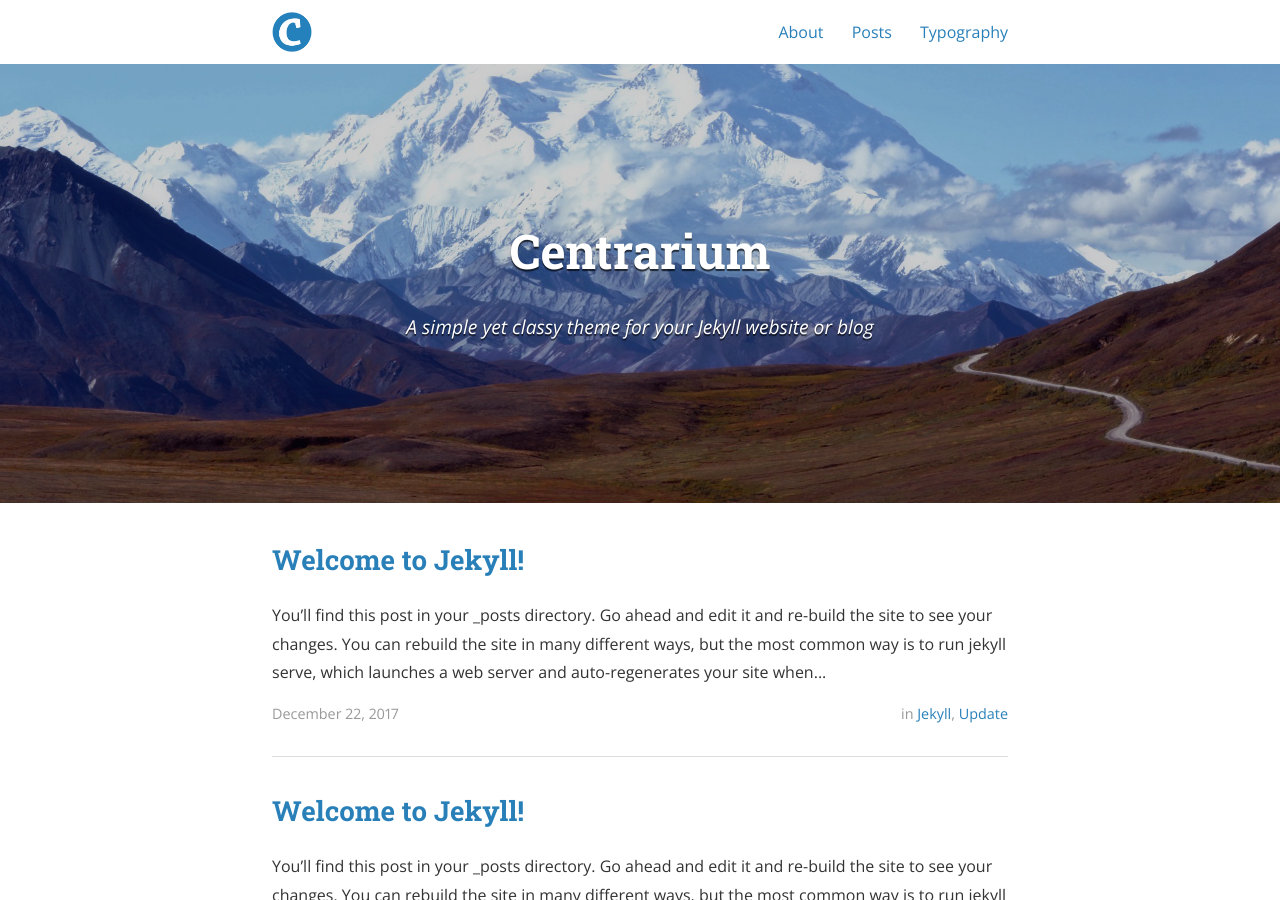
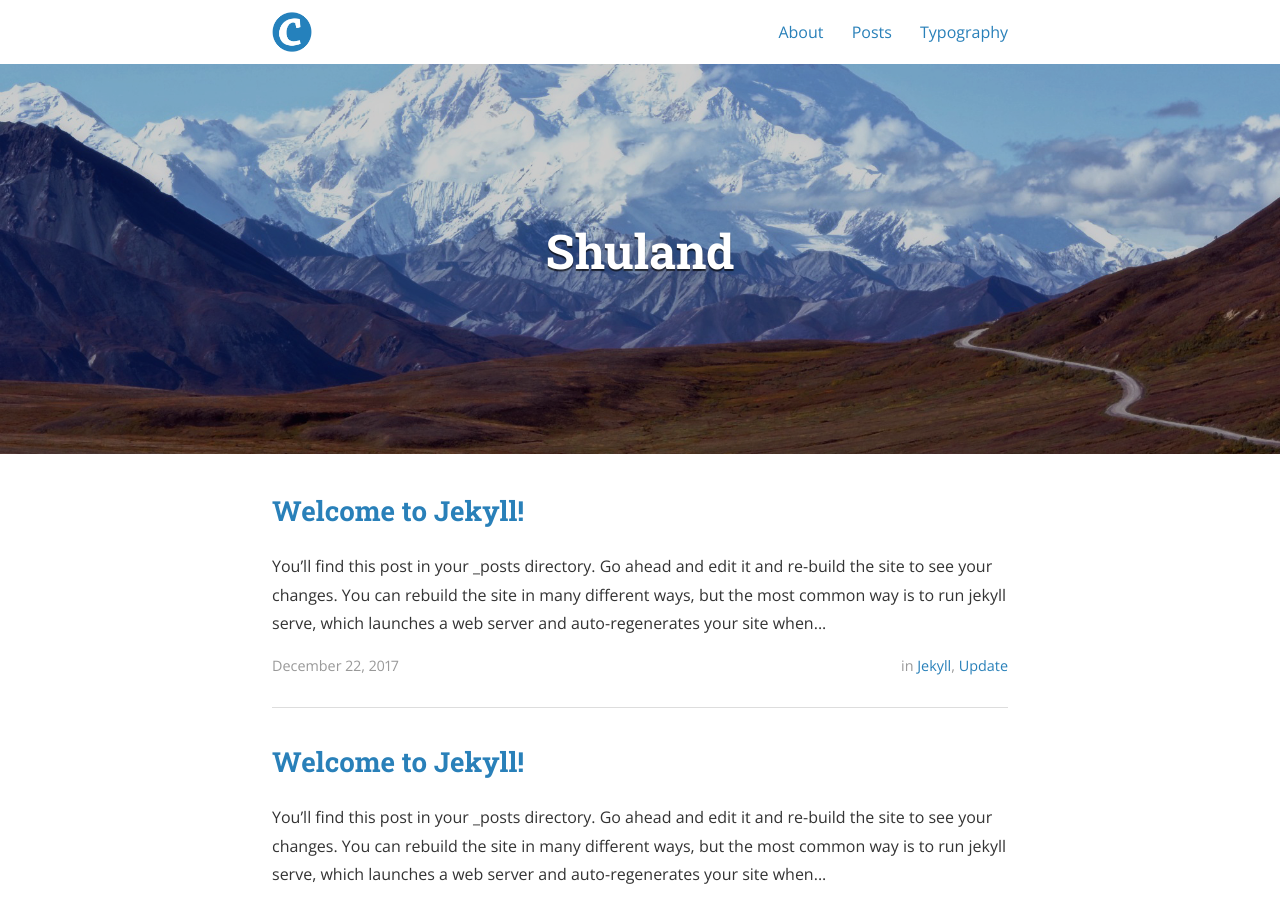
Before and after one commit to Shuland/Shuland.github.io, a Jekyll site: the page built from index.html, in a window 1280 px wide and 900 px high. Built offline with Jekyll 4.4.1, drawn with Linux system fonts in a browser that asks for light colours; nearby versions of some CDN libraries; the list of posts is cut into pages by our own code; some of the changed text lies outside the part shown.

Commit message:
initialize config

```diff
--- a/_config.yml
+++ b/_config.yml
@@ -9,10 +9,10 @@ exclude:
   - "/vendor/"
 
 # Site settings
-title: Centrarium
-subtitle: "A simple yet classy theme for your Jekyll website or blog"
-email: blcentra@gmail.com
-name: Ben Centra
+title: Shuland
+subtitle: ""
+email: heojaegun0211@gmail.com
+name: Shuu
 description: >
   A simple yet classy theme for your Jekyll website or blog.
 # Base URL of site (i.e. /blog). It should always start with a slash,
```
